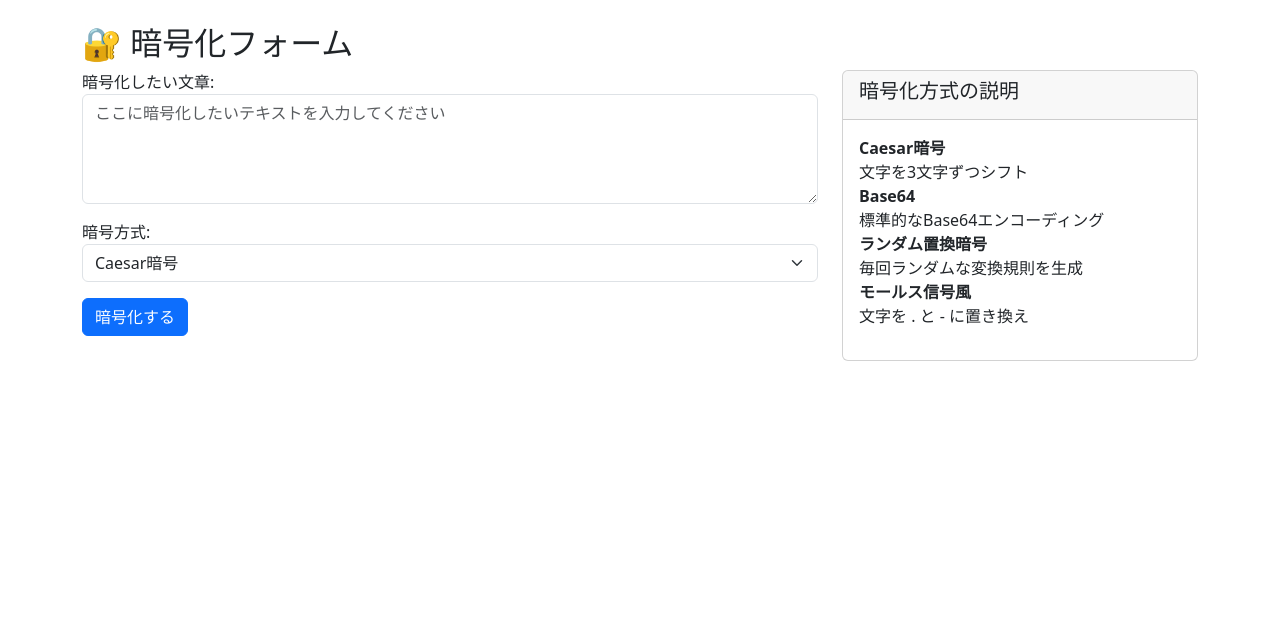
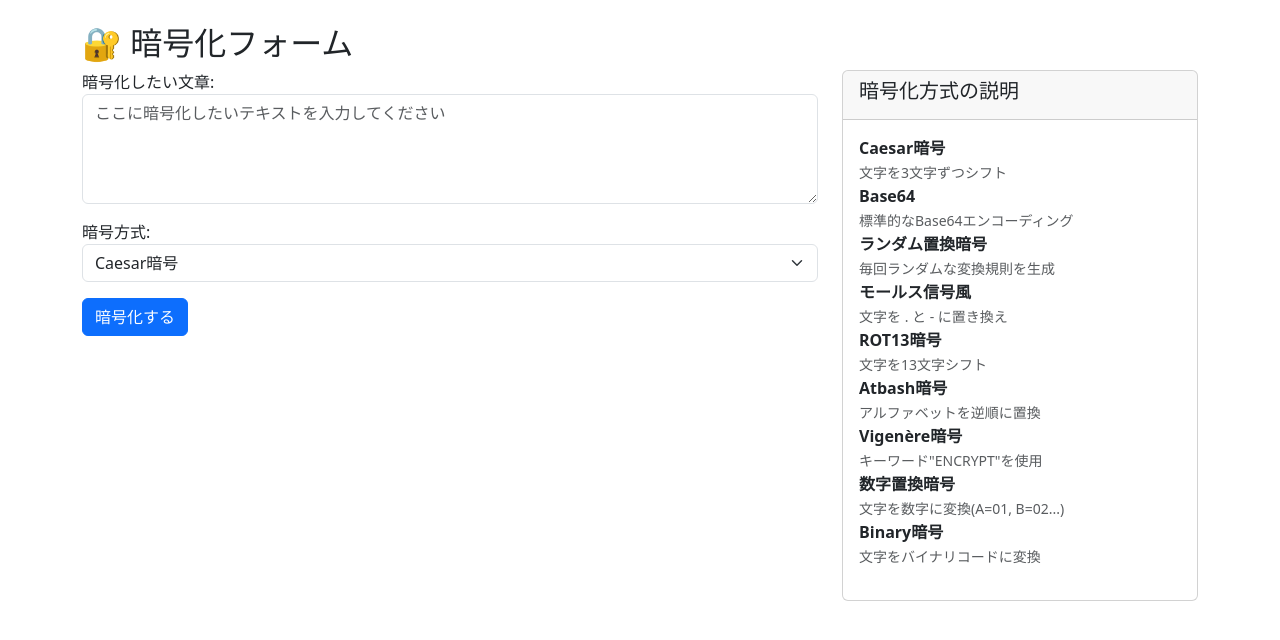
Before and after one commit to Itsuki0016/encryptor, a Django app: page / in a window 1280 px wide. Shown: the part 121-761 px from the top of the page. Run offline with Django 5.2, Linux system fonts and the light colour scheme; a user stored in the database is signed in.

Commit message:
addddddddd

```diff
--- a/crypto/forms.py
+++ b/crypto/forms.py
@@ -14,8 +14,13 @@ class EncryptForm(forms.Form):
         choices=[
             ('caesar', 'Caesar暗号'),
             ('base64', 'Base64'),
-            ('random_substitution', '🎲 ランダム置換暗号'),
-            ('morse', '🕶️ モールス信号風'),
+            ('random_substitution', 'ランダム置換暗号'),
+            ('morse', 'モールス信号風'),
+            ('rot13', 'ROT13暗号'),
+            ('atbash', 'Atbash暗号'),
+            ('vigenere', 'Vigenère暗号'),
+            ('number', '数字置換暗号'),
+            ('binary', 'Binary暗号'),
         ],
         widget=forms.Select(attrs={'class': 'form-select'})
     )
@@ -36,6 +41,11 @@ class DecryptForm(forms.Form):
             ('base64', 'Base64'),
             ('random_substitution', 'ランダム置換暗号'),
             ('morse', 'モールス信号風'),
+            ('rot13', 'ROT13暗号'),
+            ('atbash', 'Atbash暗号'),
+            ('vigenere', 'Vigenère暗号'),
+            ('number', '数字置換暗号'),
+            ('binary', 'Binary暗号'),
         ],
         widget=forms.Select(attrs={'class': 'form-select'})
     )
--- a/crypto/models.py
+++ b/crypto/models.py
@@ -7,6 +7,11 @@ class CryptoLog(models.Model):
         ('base64', 'Base64'),
         ('random_substitution', 'ランダム置換暗号'),
         ('morse', 'モールス信号風'),
+        ('rot13', 'ROT13暗号'),
+        ('atbash', 'Atbash暗号'),
+        ('vigenere', 'Vigenère暗号'),
+        ('number', '数字置換暗号'),
+        ('binary', 'Binary暗号'),
     ]
 
     user = models.ForeignKey(User, on_delete=models.CASCADE)
--- a/crypto/templates/crypto/encrypt.html
+++ b/crypto/templates/crypto/encrypt.html
@@ -26,13 +26,23 @@
             <div class="card-body">
                 <ul class="list-unstyled">
                     <li><strong>Caesar暗号</strong><br>
-                        文字を3文字ずつシフト</li>
+                        <small class="text-muted">文字を3文字ずつシフト</small></li>
                     <li><strong>Base64</strong><br>
-                        標準的なBase64エンコーディング</li>
+                        <small class="text-muted">標準的なBase64エンコーディング</small></li>
                     <li><strong>ランダム置換暗号</strong><br>
-                        毎回ランダムな変換規則を生成</li>
+                        <small class="text-muted">毎回ランダムな変換規則を生成</small></li>
                     <li><strong>モールス信号風</strong><br>
-                        文字を . と - に置き換え</li>
+                        <small class="text-muted">文字を . と - に置き換え</small></li>
+                    <li><strong>ROT13暗号</strong><br>
+                        <small class="text-muted">文字を13文字シフト</small></li>
+                    <li><strong>Atbash暗号</strong><br>
+                        <small class="text-muted">アルファベットを逆順に置換</small></li>
+                    <li><strong>Vigenère暗号</strong><br>
+                        <small class="text-muted">キーワード"ENCRYPT"を使用</small></li>
+                    <li><strong>数字置換暗号</strong><br>
+                        <small class="text-muted">文字を数字に変換(A=01, B=02...)</small></li>
+                    <li><strong>Binary暗号</strong><br>
+                        <small class="text-muted">文字をバイナリコードに変換</small></li>
                 </ul>
             </div>
         </div>
--- a/crypto/utils.py
+++ b/crypto/utils.py
@@ -118,3 +118,118 @@ def morse_decrypt(morse_text):
             result.append(morse_char)  # 対応しない文字はそのまま
 
     return ''.join(result)
+
+# ROT13暗号（13文字シフト）
+def rot13_encrypt(text):
+    result = ''
+    for char in text:
+        if char.isalpha():
+            base = ord('A') if char.isupper() else ord('a')
+            result += chr((ord(char) - base + 13) % 26 + base)
+        else:
+            result += char
+    return result
+
+# ROT13復号（ROT13は自己逆変換）
+def rot13_decrypt(text):
+    return rot13_encrypt(text)
+
+# Atbash暗号（アルファベットを逆順に置換）
+def atbash_encrypt(text):
+    result = ''
+    for char in text:
+        if char.isalpha():
+            if char.isupper():
+                result += chr(ord('Z') - (ord(char) - ord('A')))
+            else:
+                result += chr(ord('z') - (ord(char) - ord('a')))
+        else:
+            result += char
+    return result
+
+# Atbash復号（Atbashは自己逆変換）
+def atbash_decrypt(text):
+    return atbash_encrypt(text)
+
+# Vigenère暗号（キーワード: "ENCRYPT"）
+def vigenere_encrypt(text, keyword="ENCRYPT"):
+    result = ''
+    keyword = keyword.upper()
+    keyword_index = 0
+
+    for char in text:
+        if char.isalpha():
+            shift = ord(keyword[keyword_index % len(keyword)]) - ord('A')
+            base = ord('A') if char.isupper() else ord('a')
+            result += chr((ord(char) - base + shift) % 26 + base)
+            keyword_index += 1
+        else:
+            result += char
+    return result
+
+# Vigenère復号
+def vigenere_decrypt(text, keyword="ENCRYPT"):
+    result = ''
+    keyword = keyword.upper()
+    keyword_index = 0
+
+    for char in text:
+        if char.isalpha():
+            shift = ord(keyword[keyword_index % len(keyword)]) - ord('A')
+            base = ord('A') if char.isupper() else ord('a')
+            result += chr((ord(char) - base - shift) % 26 + base)
+            keyword_index += 1
+        else:
+            result += char
+    return result
+
+# 数字置換暗号（A=01, B=02, ...）
+def number_encrypt(text):
+    result = []
+    for char in text:
+        if char.isalpha():
+            if char.isupper():
+                result.append(str(ord(char) - ord('A') + 1).zfill(2))
+            else:
+                result.append(str(ord(char) - ord('a') + 1).zfill(2))
+        else:
+            result.append(char)
+    return ''.join(result)
+
+# 数字置換復号
+def number_decrypt(text):
+    result = ''
+    i = 0
+    while i < len(text):
+        if text[i:i+2].isdigit():
+            num = int(text[i:i+2])
+            if 1 <= num <= 26:
+                result += chr(ord('A') + num - 1)
+                i += 2
+            else:
+                result += text[i]
+                i += 1
+        else:
+            result += text[i]
+            i += 1
+    return result
+
+# Binary暗号（文字をバイナリに変換）
+def binary_encrypt(text):
+    result = []
+    for char in text:
+        binary = bin(ord(char))[2:].zfill(8)
+        result.append(binary)
+    return ' '.join(result)
+
+# Binary復号
+def binary_decrypt(text):
+    try:
+        binary_codes = text.split(' ')
+        result = ''
+        for binary in binary_codes:
+            if binary:
+                result += chr(int(binary, 2))
+        return result
+    except:
+        return "[エラー] 復号に失敗しました"
--- a/crypto/views.py
+++ b/crypto/views.py
@@ -8,7 +8,12 @@ from .utils import (
     caesar_encrypt, caesar_decrypt,
     base64_encrypt, base64_decrypt,
     random_substitution_encrypt, random_substitution_decrypt,
-    morse_encrypt, morse_decrypt
+    morse_encrypt, morse_decrypt,
+    rot13_encrypt, rot13_decrypt,
+    atbash_encrypt, atbash_decrypt,
+    vigenere_encrypt, vigenere_decrypt,
+    number_encrypt, number_decrypt,
+    binary_encrypt, binary_decrypt
 )
 
 # ログアウトビュー
@@ -39,6 +44,16 @@ def encrypt_view(request):
                     encrypted = random_substitution_encrypt(text)
                 elif method == 'morse':
                     encrypted = morse_encrypt(text)
+                elif method == 'rot13':
+                    encrypted = rot13_encrypt(text)
+                elif method == 'atbash':
+                    encrypted = atbash_encrypt(text)
+                elif method == 'vigenere':
+                    encrypted = vigenere_encrypt(text)
+                elif method == 'number':
+                    encrypted = number_encrypt(text)
+                elif method == 'binary':
+                    encrypted = binary_encrypt(text)
                 else:
                     raise ValueError("未対応の暗号方式です")
 
@@ -81,6 +96,16 @@ def decrypt_view(request):
                     decrypted = random_substitution_decrypt(encrypted)
                 elif method == 'morse':
                     decrypted = morse_decrypt(encrypted)
+                elif method == 'rot13':
+                    decrypted = rot13_decrypt(encrypted)
+                elif method == 'atbash':
+                    decrypted = atbash_decrypt(encrypted)
+                elif method == 'vigenere':
+                    decrypted = vigenere_decrypt(encrypted)
+                elif method == 'number':
+                    decrypted = number_decrypt(encrypted)
+                elif method == 'binary':
+                    decrypted = binary_decrypt(encrypted)
                 else:
                     raise ValueError("未対応の暗号方式です")
 
```
Also changed, not shown: crypto/templates/crypto/decrypt.html (+13 -3 lines), crypto/migrations/0003_alter_cryptolog_method.py (added), crypto/migrations/0004_alter_cryptolog_method.py (added), db.sqlite3.
